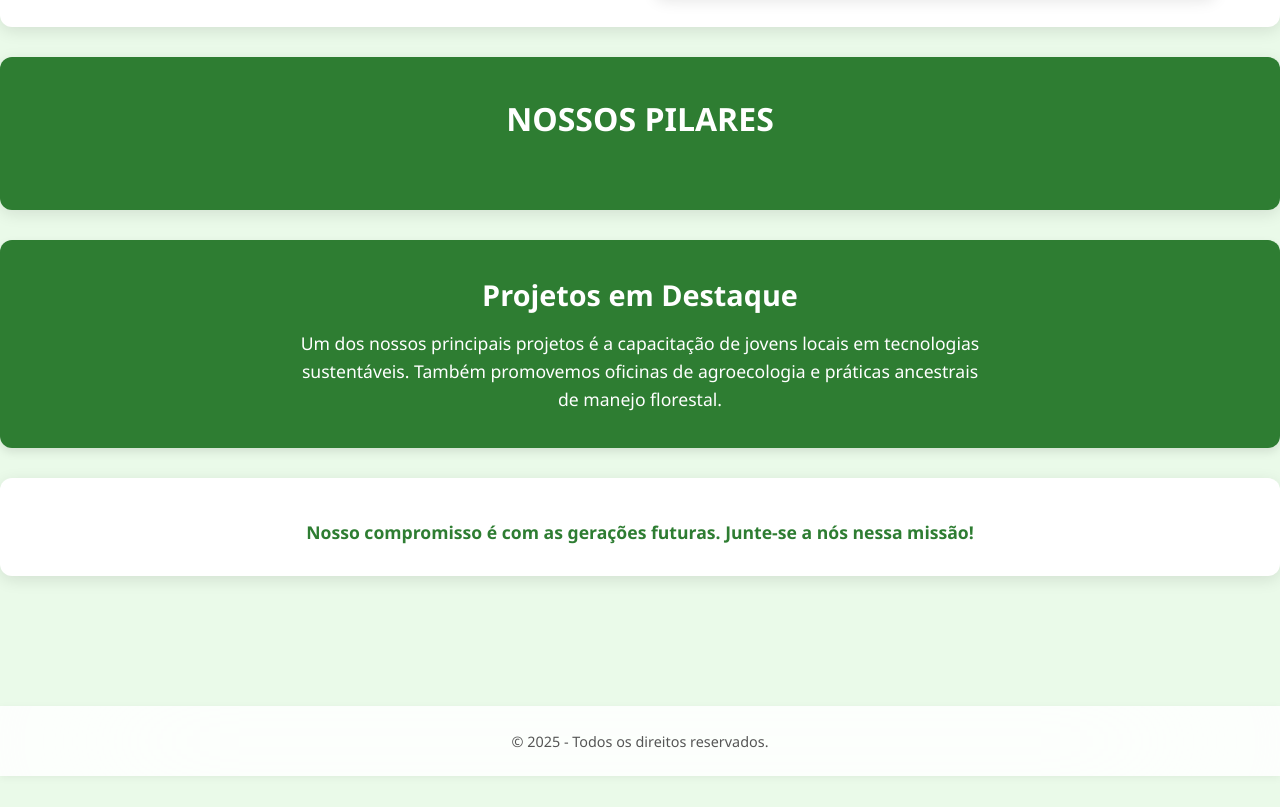
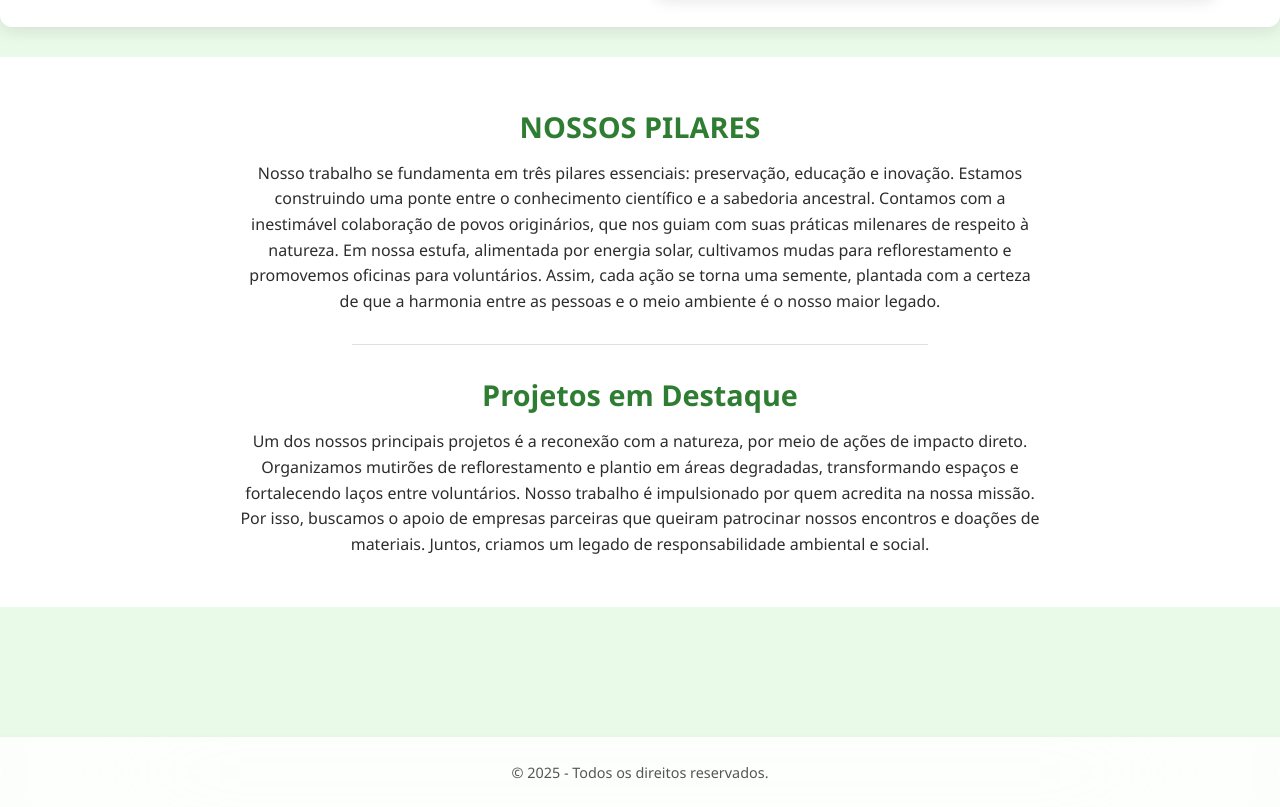
Before and after one commit to bia7711/surto_tcc, a plain HTML site: page quemsomos.html in a window 1280 px wide. Shown: the part 1858-2665 px from the top of the page. Before the commit the page ends 2634 px from the top, so only its background shows below. Drawn offline with Linux system fonts and the light colour scheme.

Commit message:
terceiro

```diff
--- a/css/quemsomos.css
+++ b/css/quemsomos.css
@@ -253,73 +253,24 @@ p {
     flex-direction: row-reverse;
 }
 
-/* --- Estilos para a seção "Nossos Pilares" (NOVA SEÇÃO) --- */
-.our-pillars-section {
-    background-color: #2e7d32;
-    color: white;
-    padding: 40px 5%; /* Padding lateral percentual */
-    border-radius: 12px;
-    box-shadow: 0 4px 16px rgba(0,0,0,0.1);
-    margin: 30px 0;
+
+/* --- Estilos para a seção unificada "Nossos Pilares" e "Projetos em Destaque" --- */
+.combined-section {
+    padding: 50px 5%; /* Mantém o espaçamento interno para o conteúdo */
+    border-radius: 0; /* Remove as bordas arredondadas para ocupar a tela toda */
+    box-shadow: none; /* Remove a sombra para dar a sensação de largura total */
+    background-color: #ffffff;
     text-align: center;
 }
 
-.our-pillars-section h2 {
-    color: white;
-    margin-bottom: 30px;
-    font-size: 2em;
+.combined-section hr.section-divider {
+    border: 0;
+    height: 1px;
+    background-color: #e0e0e0;
+    margin: 30px auto;
+    width: 50%;
 }
 
-.pillars-content {
-    display: flex;
-    flex-wrap: wrap;
-    align-items: center;
-    justify-content: center; /* Centraliza os blocos dentro da linha */
-    gap: 30px;
-}
-
-.pillars-content .text-block {
-    flex: 1 1 45%;
-    min-width: 300px;
-    text-align: left;
-}
-
-.pillars-content .text-block p {
-    color: white;
-    font-size: 1.05em;
-    line-height: 1.7;
-    margin-top: 0;
-    max-width: none; /* Parágrafo dentro do bloco não precisa de max-width */
-}
-
-.pillars-content .image-block {
-    flex: 1 1 45%;
-    min-width: 300px;
-}
-
-.pillars-content .image-block img {
-    width: 100%;
-    height: auto;
-    border-radius: 10px;
-    box-shadow: 0 4px 15px rgba(0,0,0,0.1);
-}
-
-/* --- Estilos para a seção "Projetos em Destaque" (verde-box) --- */
-.highlighted-projects {
-    text-align: center;
-    padding: 35px 5%; /* Padding lateral percentual */
-    margin-top: 30px;
-    margin-bottom: 30px;
-    background-color: #2e7d32;
-    color: white;
-}
-
-.highlighted-projects p {
-    font-size: 1.1em;
-    max-width: 700px;
-    margin-left: auto;
-    margin-right: auto;
-}
 
 /* --- Estilos para a seção final de "Chamada para Ação" --- */
 .call-to-action {
--- a/quemsomos.html
+++ b/quemsomos.html
@@ -62,7 +62,7 @@
             <div class="content-row">
                 <div class="text-block">
                     <p>
-                     No Tempo de Florescer, nos
+                      No Tempo de Florescer, nos
 mobilizamos com ações
 conscientes, pacíficas e
 criativas para cuidar da
@@ -97,7 +97,7 @@ juntos.
                 </div>
                 <div class="text-block">
                     <p>
-                       defender o meio
+                          defender o meio
 ambiente, proteger a
 biodiversidade e valorizar
 todas as formas de vida.
@@ -117,35 +117,23 @@ sensibilidade e ação.
                 </div>
             </div>
         </section>
-        <section class="our-pillars-section">
+
+        <section class="combined-section">
             <h2>NOSSOS PILARES</h2>
-            <div class="pillars-content">
-                <div class="image-block">
+            <p>
+                Nosso trabalho se fundamenta em três pilares essenciais: preservação, educação e inovação. Estamos construindo uma ponte entre o conhecimento científico e a sabedoria ancestral. Contamos com a inestimável colaboração de povos originários, que nos guiam com suas práticas milenares de respeito à natureza. Em nossa estufa, alimentada por energia solar, cultivamos mudas para reflorestamento e promovemos oficinas para voluntários. Assim, cada ação se torna uma semente, plantada com a certeza de que a harmonia entre as pessoas e o meio ambiente é o nosso maior legado.
+            </p>
 
-                </div>
-                <div class="text-block">
-                    <p>
+            <hr class="section-divider">
 
-                    </p>
-                    <p>
-
-                    </p>
-                </div>
-            </div>
-        </section>
-        <section class="verde-box highlighted-projects">
             <h2>Projetos em Destaque</h2>
             <p>
-                Um dos nossos principais projetos é a capacitação de jovens locais em tecnologias sustentáveis. Também promovemos oficinas de agroecologia e práticas ancestrais de manejo florestal.
+                Um dos nossos principais projetos é a reconexão com a natureza, por meio de ações de impacto direto. Organizamos mutirões de reflorestamento e plantio em áreas degradadas, transformando espaços e fortalecendo laços entre voluntários.
+
+Nosso trabalho é impulsionado por quem acredita na nossa missão. Por isso, buscamos o apoio de empresas parceiras que queiram patrocinar nossos encontros e doações de materiais. Juntos, criamos um legado de responsabilidade ambiental e social.
             </p>
         </section>
 
-        <section class="call-to-action">
-
-            <p>
-                Nosso compromisso é com as gerações futuras. Junte-se a nós nessa missão!
-            </p>
-        </section>
     </main>
 
     <footer>
```
